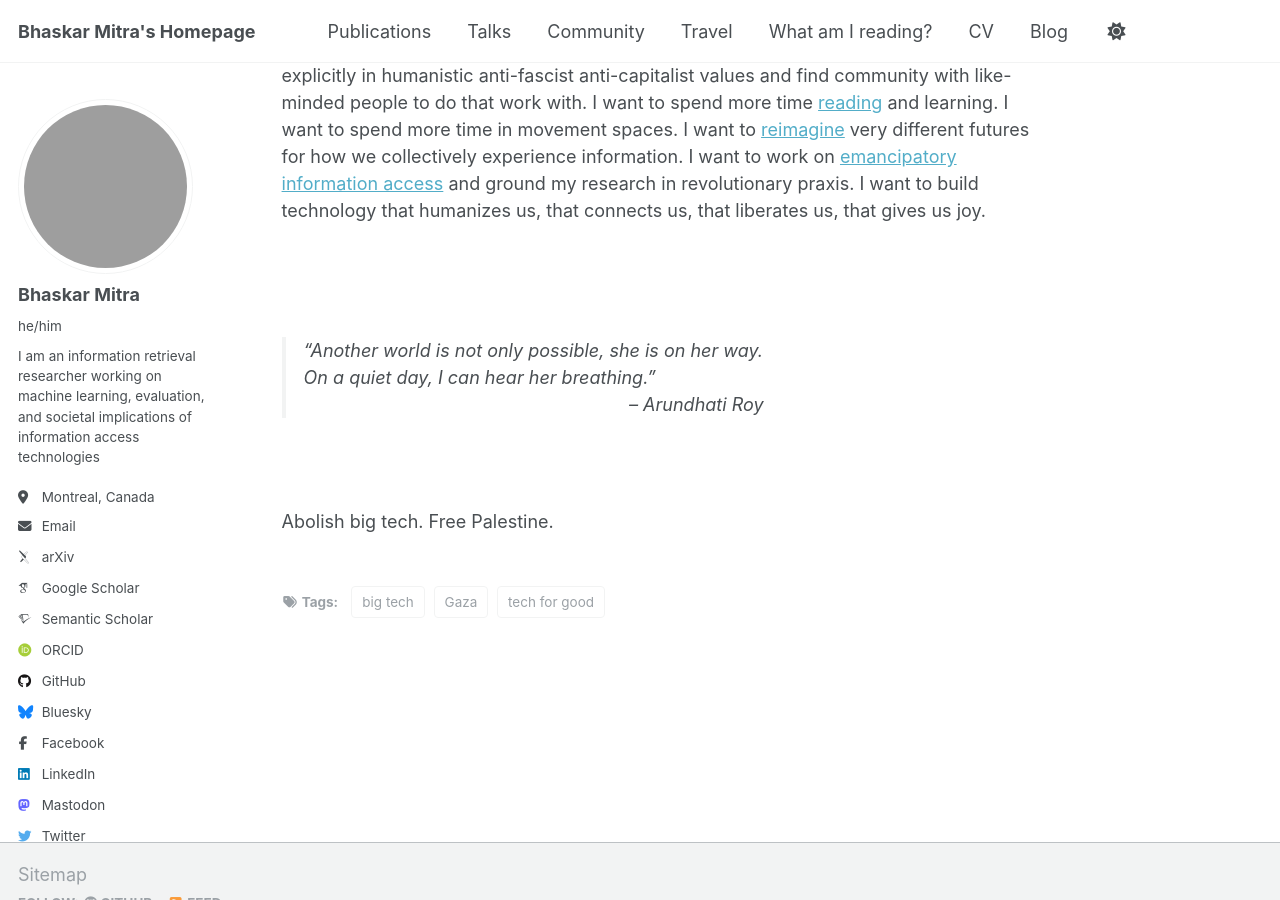
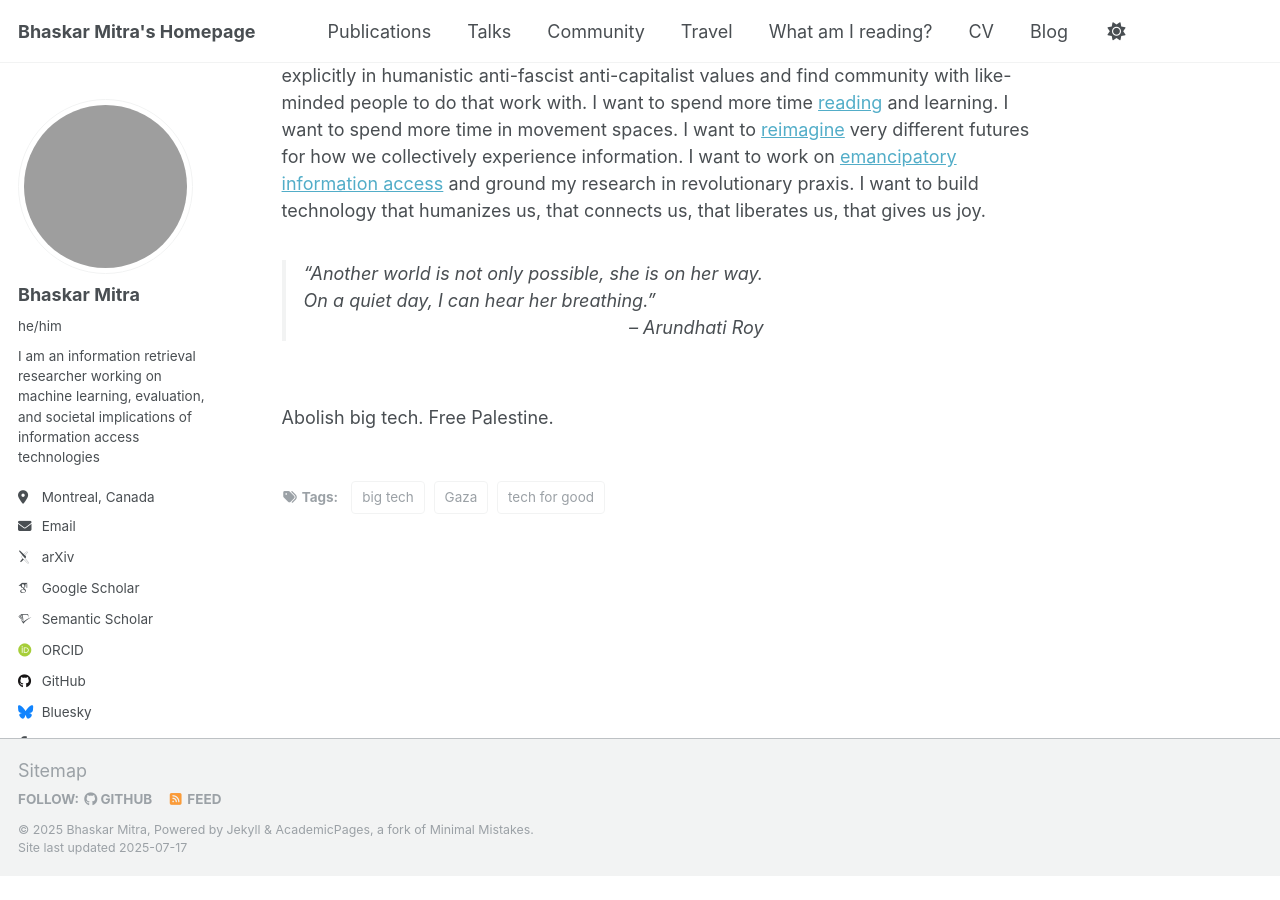
Before and after one commit to bhaskar-mitra/bhaskar-mitra.github.io, a Jekyll site: the page built from _posts/2025-07-16-why-i-am-leaving-big-tech.md, in a window 1280 px wide and 900 px high, scrolled down 3064 px. Built offline with Jekyll 4.4.1, drawn with Linux system fonts in a browser that asks for light colours; some web fonts are replaced; after the commit the page ends 3940 px from its top, so only the background shows below that; grey boxes are pictures that could not be loaded.

Commit message:
Update 2025-07-16-why-i-am-leaving-big-tech.md

```diff
--- a/_posts/2025-07-16-why-i-am-leaving-big-tech.md
+++ b/_posts/2025-07-16-why-i-am-leaving-big-tech.md
@@ -33,7 +33,6 @@ The ultimate outcome of this is the securitization of “Responsible AI” which
 
 I want to take this opportunity to explore spaces where I can do research grounded explicitly in humanistic anti-fascist anti-capitalist values and find community with like-minded people to do that work with. I want to spend more time [reading](https://bhaskar-mitra.github.io/reading/) and learning. I want to spend more time in movement spaces. I want to [reimagine](https://bhaskar-mitra.github.io/showpdf/?file=19654_Mitra) very different futures for how we collectively experience information. I want to work on [emancipatory information access](https://www.youtube.com/watch?v=wK-nHCg_ZHg) and ground my research in revolutionary praxis. I want to build technology that humanizes us, that connects us, that liberates us, that gives us joy.
 
-<br/><br/>
 <div style="width:100%;align:center">
   <blockquote style="max-width:500px;align:center">
     “Another world is not only possible, she is on her way. On a quiet day, I can hear her breathing.”
@@ -43,5 +42,5 @@ I want to take this opportunity to explore spaces where I can do research ground
   </blockquote>
 </div>
 
-<br/><br/>
+<br/>
 Abolish big tech. Free Palestine.
```
